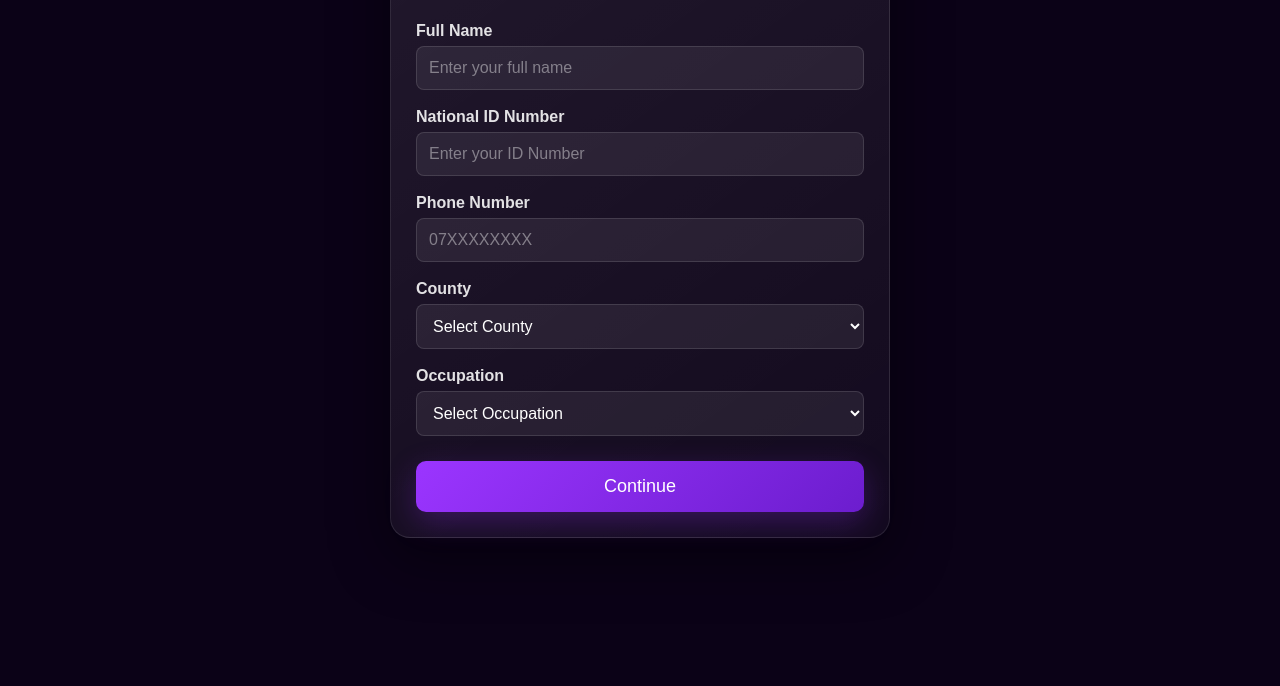
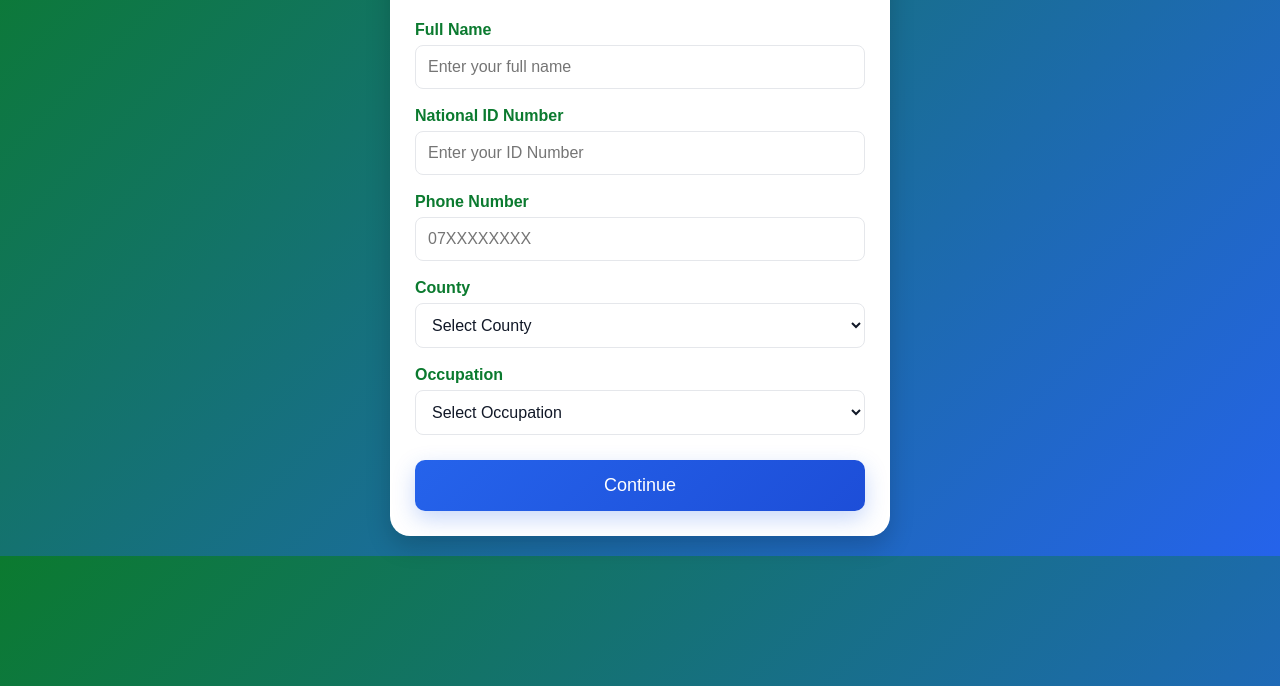
Before and after one commit to yegokipngetich55-cmyk/Jos-NYOTA-FUNDS-, a website: page apply.html in a window 1280 px wide. Shown: the part 114-800 px from the top of the page. Drawn offline with Linux system fonts and the light colour scheme.

Commit message:
Update apply.html

```diff
--- a/apply.html
+++ b/apply.html
@@ -3,7 +3,7 @@
 <head>
 <meta charset="UTF-8">
 <meta name="viewport" content="width=device-width, initial-scale=1.0">
-<title>NYOTA Fund Kenya - Application</title>
+<title>Funding Application</title>
 
 <style>
 *{
@@ -13,8 +13,16 @@ box-sizing:border-box;
 font-family:Arial,sans-serif;
 }
 
+:root{
+--green:#0B7A2F;
+--blue:#2563EB;
+--blue-dark:#1D4ED8;
+--border:#E5E7EB;
+--text:#111827;
+}
+
 body{
-background:#0B0217;
+background:linear-gradient(135deg,var(--green),var(--blue));
 padding:20px;
 }
 
@@ -24,29 +32,21 @@ margin:auto;
 }
 
 .card{
-background:
-linear-gradient(
-145deg,
-rgba(255,255,255,0.09),
-rgba(255,255,255,0.035)
-);
+background:#fff;
 padding:25px;
 border-radius:20px;
-box-shadow:
-0 20px 60px rgba(0,0,0,0.45),
-inset 0 1px 0 rgba(255,255,255,0.05);
-border:1px solid rgba(255,255,255,0.10);
+box-shadow:0 10px 25px rgba(0,0,0,.18);
 }
 
 h1{
 text-align:center;
-color:#fff;
+color:var(--green);
 margin-bottom:10px;
 }
 
 p{
 text-align:center;
-color:rgba(255,255,255,0.72);
+color:#555;
 margin-bottom:25px;
 }
 
@@ -54,69 +54,52 @@ label{
 display:block;
 margin-top:18px;
 font-weight:bold;
-color:rgba(255,255,255,0.88);
+color:var(--green);
 }
 
 input,select{
 width:100%;
 padding:12px;
 margin-top:6px;
-border:1px solid rgba(255,255,255,0.12);
+border:1px solid var(--border);
 border-radius:8px;
 font-size:16px;
-background:rgba(255,255,255,0.07);
-color:#fff;
-}
-
-input::placeholder{
-color:rgba(255,255,255,0.42);
+background:#fff;
+color:var(--text);
 }
 
 input:focus,
 select:focus{
 outline:none;
-border-color:rgba(169,72,255,0.8);
-background:rgba(255,255,255,0.09);
-box-shadow:0 0 0 3px rgba(155,55,255,0.12);
-}
-
-select option{
-background:#18052a;
-color:#fff;
+border-color:var(--blue);
+box-shadow:0 0 0 3px rgba(37,99,235,.15);
 }
 
 button{
 width:100%;
 padding:15px;
 margin-top:25px;
-background:linear-gradient(
-135deg,
-#9B35FF,
-#6C1DCE
-);
+background:linear-gradient(135deg,var(--blue),var(--blue-dark));
 color:#fff;
 border:none;
 border-radius:10px;
 font-size:18px;
 cursor:pointer;
-box-shadow:0 10px 30px rgba(137,43,226,0.30);
+box-shadow:0 8px 22px rgba(37,99,235,.25);
 }
 
 button:hover{
-background:#6C1DCE;
+opacity:.96;
 }
 </style>
-
 </head>
 
 <body>
 
 <div class="container">
-
 <div class="card">
 
-<h1>NYOTA Fund Application</h1>
-
+<h1>Funding Application</h1>
 <p>Please complete all fields below.</p>
 
 <form onsubmit="submitApplication(event)">
@@ -131,104 +114,26 @@ background:#6C1DCE;
 <input type="tel" placeholder="07XXXXXXXX" required>
 
 <label>County</label>
-
 <select required>
-
 <option value="">Select County</option>
-
-<option>Baringo</option>
-<option>Bomet</option>
-<option>Bungoma</option>
-<option>Busia</option>
-<option>Elgeyo-Marakwet</option>
-<option>Embu</option>
-<option>Garissa</option>
-<option>Homa Bay</option>
-<option>Isiolo</option>
-<option>Kajiado</option>
-<option>Kakamega</option>
-<option>Kericho</option>
+<option>Nairobi</option>
+<option>Mombasa</option>
+<option>Kisumu</option>
+<option>Nakuru</option>
+<option>Uasin Gishu</option>
 <option>Kiambu</option>
-<option>Kilifi</option>
-<option>Kirinyaga</option>
-<option>Kisii</option>
-<option>Kisumu</option>
-<option>Kitui</option>
-<option>Kwale</option>
-<option>Laikipia</option>
-<option>Lamu</option>
-<option>Machakos</option>
-<option>Makueni</option>
-<option>Mandera</option>
-<option>Marsabit</option>
-<option>Meru</option>
-<option>Migori</option>
-<option>Mombasa</option>
-<option>Murang'a</option>
-<option>Nairobi</option>
-<option>Nakuru</option>
-<option>Nandi</option>
-<option>Narok</option>
-<option>Nyamira</option>
-<option>Nyandarua</option>
-<option>Nyeri</option>
-<option>Samburu</option>
-<option>Siaya</option>
-<option>Taita Taveta</option>
-<option>Tana River</option>
-<option>Tharaka-Nithi</option>
-<option>Trans Nzoia</option>
-<option>Turkana</option>
-<option>Uasin Gishu</option>
-<option>Vihiga</option>
-<option>Wajir</option>
-<option>West Pokot</option>
-
+<option>Other</option>
 </select>
 
 <label>Occupation</label>
-
 <select required>
-
 <option value="">Select Occupation</option>
-
 <option>Student</option>
 <option>Business Owner</option>
 <option>Self Employed</option>
 <option>Employed</option>
 <option>Farmer</option>
-<option>Teacher</option>
-<option>Doctor</option>
-<option>Nurse</option>
-<option>Engineer</option>
-<option>Software Developer</option>
-<option>Accountant</option>
-<option>Lawyer</option>
-<option>Driver</option>
-<option>Mechanic</option>
-<option>Electrician</option>
-<option>Plumber</option>
-<option>Carpenter</option>
-<option>Welder</option>
-<option>Tailor</option>
-<option>Hairdresser / Barber</option>
-<option>Trader</option>
-<option>Salesperson</option>
-<option>Hotel Attendant</option>
-<option>Chef / Cook</option>
-<option>Security Guard</option>
-<option>Police Officer</option>
-<option>Military Officer</option>
-<option>Journalist</option>
-<option>Graphic Designer</option>
-<option>Photographer</option>
-<option>Freelancer</option>
-<option>Content Creator</option>
-<option>Casual Worker</option>
-<option>Unemployed</option>
-<option>Retired</option>
 <option>Other</option>
-
 </select>
 
 <button type="submit" id="continueBtn">Continue</button>
@@ -236,28 +141,24 @@ background:#6C1DCE;
 </form>
 
 </div>
-
 </div>
 
 <script>
 function submitApplication(event){
+event.preventDefault();
 
-    event.preventDefault();
+const button=document.getElementById("continueBtn");
+button.textContent="Processing...";
+button.disabled=true;
 
-    const button = document.getElementById("continueBtn");
+const name=document.getElementById("applicantName").value;
+localStorage.setItem("applicantName",name);
 
-    button.textContent = "Processing...";
-    button.disabled = true;
-
-    let name = document.getElementById("applicantName").value;
-
-    localStorage.setItem("applicantName", name);
-
-    setTimeout(function(){
-        window.location.href = "purpose.html";
-    }, 500);
-
+setTimeout(function(){
+window.location.href="purpose.html";
+},500);
 }
 </script>
+
 </body>
 </html>
```
